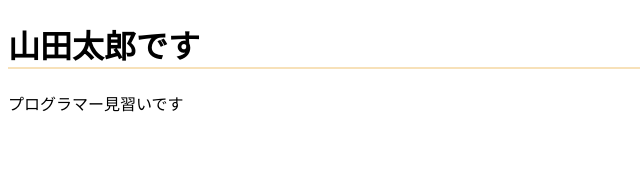
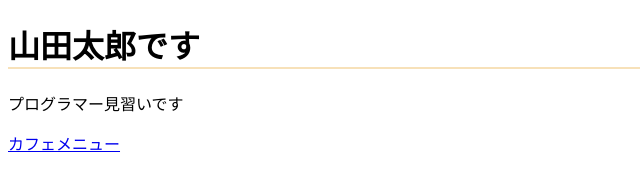
Before and after one commit to mokkei23/mokkei23.github.io, a plain HTML site: page index.html in a window 1280 px wide. Shown: the whole page, without its empty margins (0-640 px from the left). Drawn offline with Linux system fonts and the light colour scheme.

Commit message:
Update index.html

```diff
--- a/index.html
+++ b/index.html
@@ -10,5 +10,7 @@
 <body>
   <h1>山田太郎です</h1>
   <p>プログラマー見習いです</p>
+
+  <a href="https://mokkei23.github.io/mycafe/">カフェメニュー</a>
 </body>
 </html>
```
